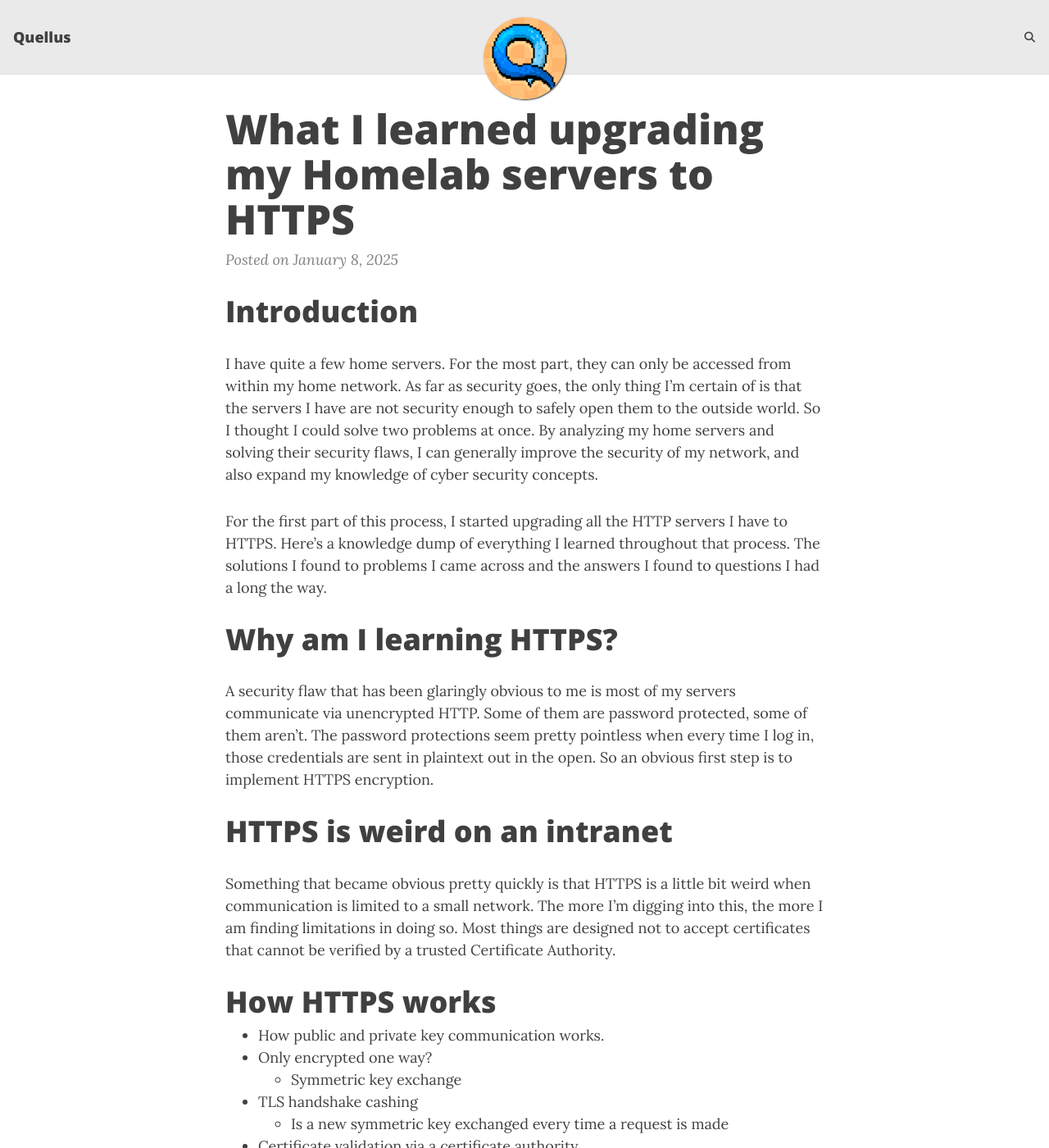
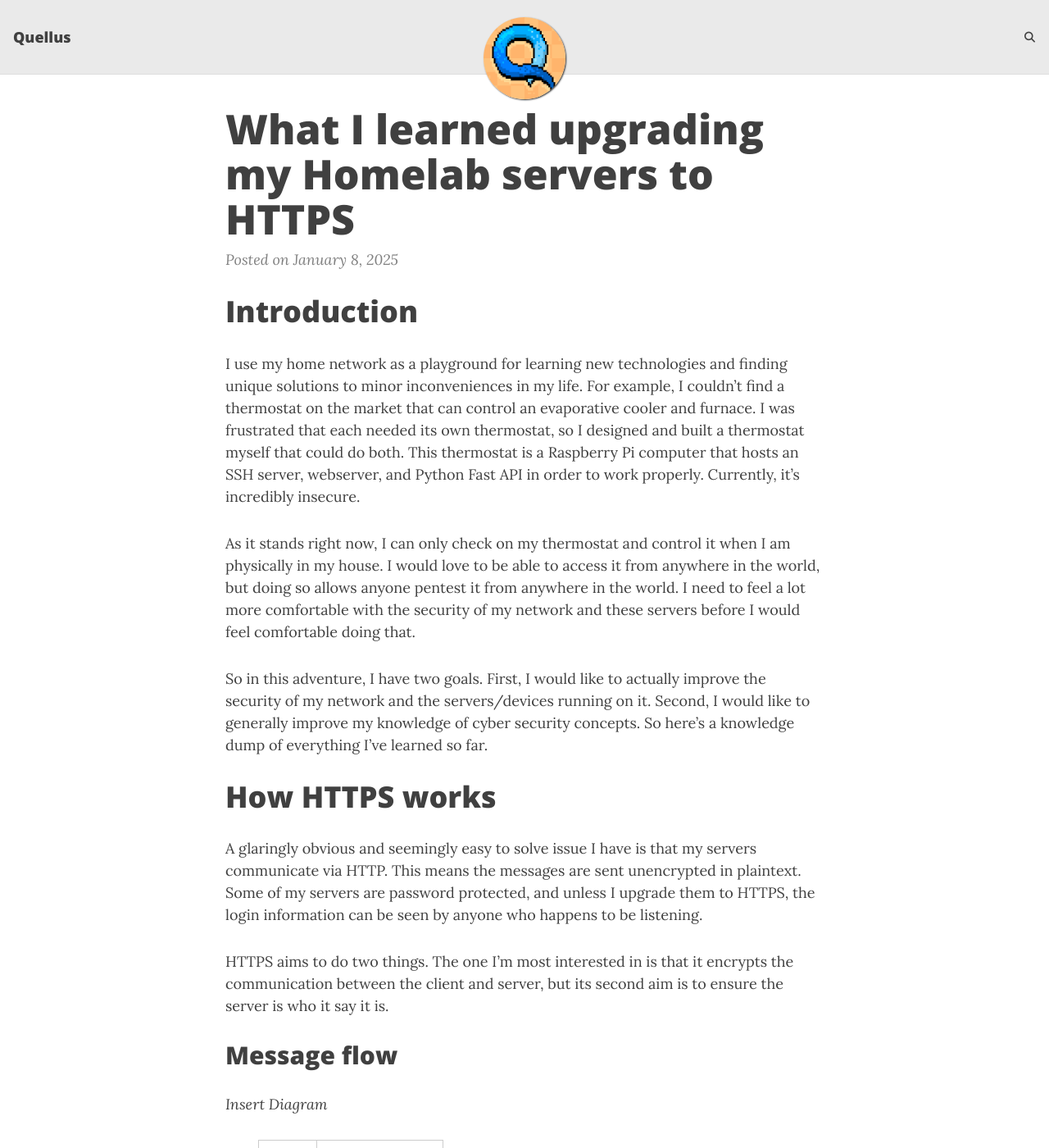
Before and after one commit to quellus/blog, a Jekyll site: the page built from _posts/2025-1-8-https.md, in a window 1280 px wide and 1400 px high. Shown: the whole window at 82% size. Built offline with Jekyll 4.4.1, drawn with Linux system fonts in a browser that asks for light colours; comment, search, counter and statistics services are not loaded; some of the changed text lies outside the part shown.

Commit message:
Big progress on rough draft for HTTPS post

```diff
--- a/_posts/2025-1-8-https.md
+++ b/_posts/2025-1-8-https.md
@@ -6,25 +6,43 @@ tags: Blog, homelab security
 
 # Introduction
 
-I have quite a few home servers. For the most part, they can only be accessed from within my home network. As far as security goes, the only thing I'm certain of is that the servers I have are not security enough to safely open them to the outside world. So I thought I could solve two problems at once. By analyzing my home servers and solving their security flaws, I can generally improve the security of my network, and also expand my knowledge of cyber security concepts.
+I use my home network as a playground for learning new technologies and finding unique solutions to minor inconveniences in my life. For example, I couldn't find a thermostat on the market that can control an evaporative cooler and furnace. I was frustrated that each needed its own thermostat, so I designed and built a thermostat myself that could do both. This thermostat is a Raspberry Pi computer that hosts an SSH server, webserver, and Python Fast API in order to work properly. Currently, it's incredibly insecure.
 
-For the first part of this process, I started upgrading all the HTTP servers I have to HTTPS. Here's a knowledge dump of everything I learned throughout that process. The solutions I found to problems I came across and the answers I found to questions I had a long the way.
+As it stands right now, I can only check on my thermostat and control it when I am physically in my house. I would love to be able to access it from anywhere in the world, but doing so allows anyone pentest it from anywhere in the world. I need to feel a lot more comfortable with the security of my network and these servers before I would feel comfortable doing that.
 
-# Why am I learning HTTPS?
-
-A security flaw that has been glaringly obvious to me is most of my servers communicate via unencrypted HTTP. Some of them are password protected, some of them aren't. The password protections seem pretty pointless when every time I log in, those credentials are sent in plaintext out in the open. So an obvious first step is to implement HTTPS encryption.
-
-# HTTPS is weird on an intranet
-
-Something that became obvious pretty quickly is that HTTPS is a little bit weird when communication is limited to a small network. The more I'm digging into this, the more I am finding limitations in doing so. Most things are designed not to accept certificates that cannot be verified by a trusted Certificate Authority.
+So in this adventure, I have two goals. First, I would like to actually improve the security of my network and the servers/devices running on it. Second, I would like to generally improve my knowledge of cyber security concepts. So here's a knowledge dump of everything I've learned so far.
 
 # How HTTPS works
 
- * How public and private key communication works.
+A glaringly obvious and seemingly easy to solve issue I have is that my servers communicate via HTTP. This means the messages are sent unencrypted in plaintext. Some of my servers are password protected, and unless I upgrade them to HTTPS, the login information can be seen by anyone who happens to be listening.
+
+HTTPS aims to do two things. The one I'm most interested in is that it encrypts the communication between the client and server, but its second aim is to ensure the server is who it say it is.
+
+## Message flow
+
+*Insert Diagram*
+
+1. Hello | client -> server
+2. Certificates and TLS stuff | server -> client
+4. Certificate authority verification | client -> CA
+3. Symmetric encryption key? | client -> server
+4. Request | client -> server
+5. Response | server -> client
+
  * Only encrypted one way?
     * Symmetric key exchange
  * TLS handshake cashing
     * Is a new symmetric key exchanged every time a request is made
  * Certificate validation via a certificate authority
 
-# TLS vs SSL, what's the difference and which is still used today?
+# What is SSL and TLS? Are they different?
+
+This was a big question I kept running into. Sometimes I would find tutorials about "setting up SSL on a server", or generating "SSL certificates", the library used to generate keys and certificates is called "Open SSL". Other times, I would find references to the protocol for HTTPS being call TLS, when I researched the message flow and how the client and server communicate encryption keys, everything I found referred to TLS.
+
+According to an [Cloudflare article](https://www.cloudflare.com/learning/ssl/what-is-ssl/), it turns out, SSL and TLS are essentially the same thing. SSL was the original name of the protocol when it was owned by Netscape, but in 1999, Internet Engineering Task Force (IETF) changed the name to TLS when they took ownership and added an update to the protocol. My understanding is that it is currently, officially all TLS, but we just use the two names interchangeably.
+
+# HTTPS is weird on an intranet
+
+It might seem a little silly to be so worried about encrypting traffic that never leaves a private network.
+
+Something that became obvious pretty quickly is that HTTPS is a little bit weird when communication is limited to a small network. The more I'm digging into this, the more I am finding limitations in doing so. Most things are designed not to accept certificates that cannot be verified by a trusted Certificate Authority.
```
